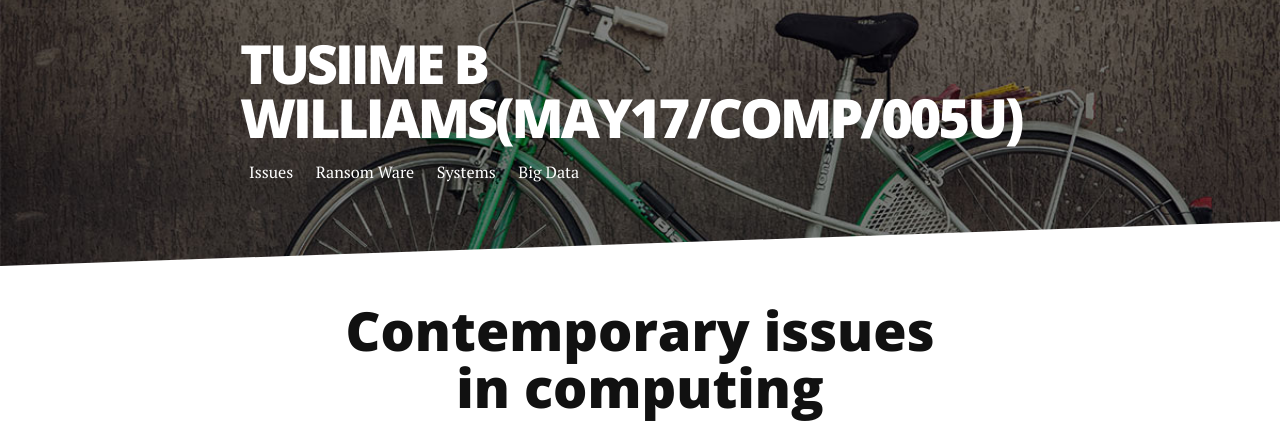
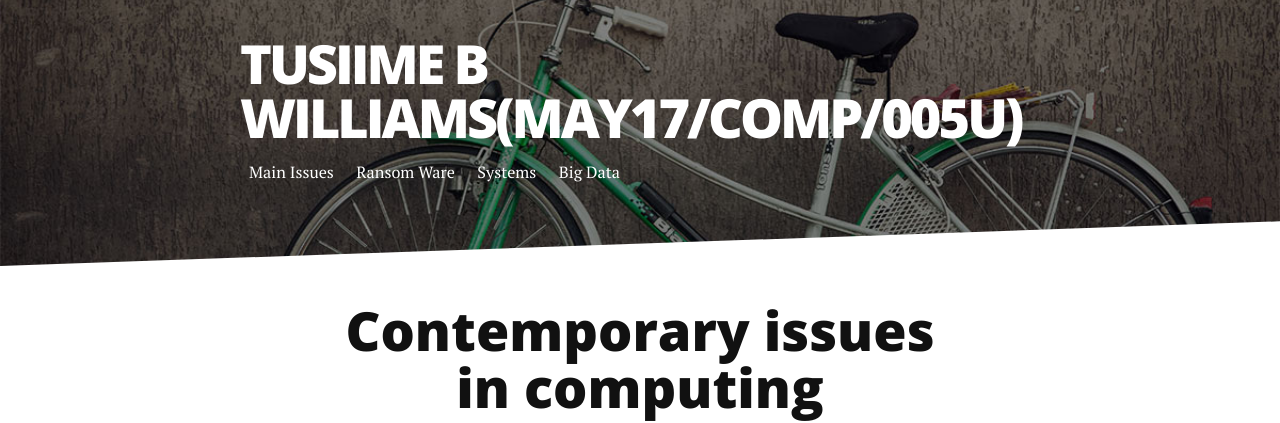
Before and after one commit to tuba-willis/tuba-willis.github.io, a Jekyll site: the page built from index.html, in a window 1280 px wide. Shown: the top 423 px of the page. Built offline with Jekyll 4.4.1, drawn with Linux system fonts in a browser that asks for light colours; nearby versions of some CDN libraries; the list of posts is cut into pages by our own code.

Commit message:
Update _config.yml

```diff
--- a/_config.yml
+++ b/_config.yml
@@ -12,7 +12,7 @@
 paginate: 5
 
 navigation:
- - title: Issues
+ - title: Main Issues
    url: /index.html
  - title: Ransom Ware
    url: /ransom
```
